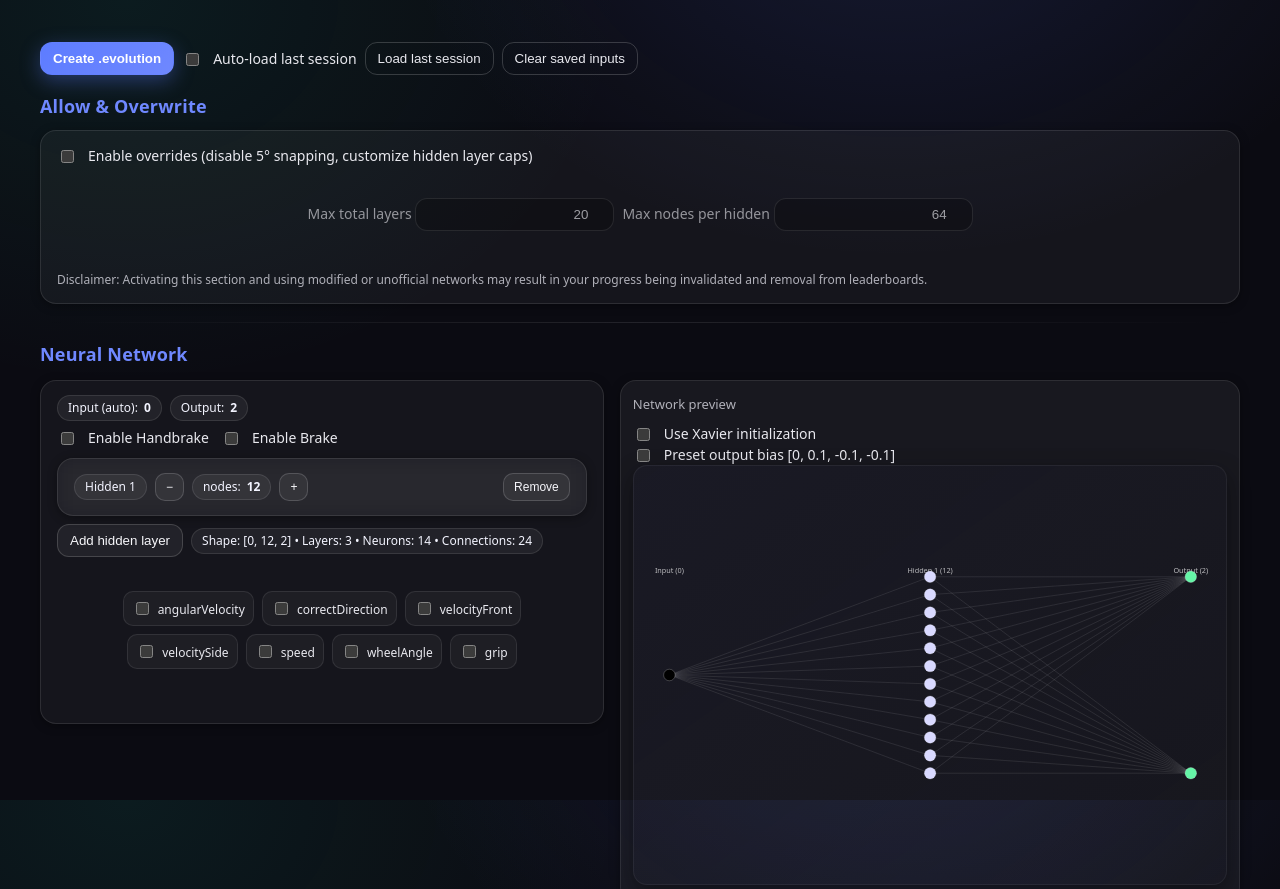
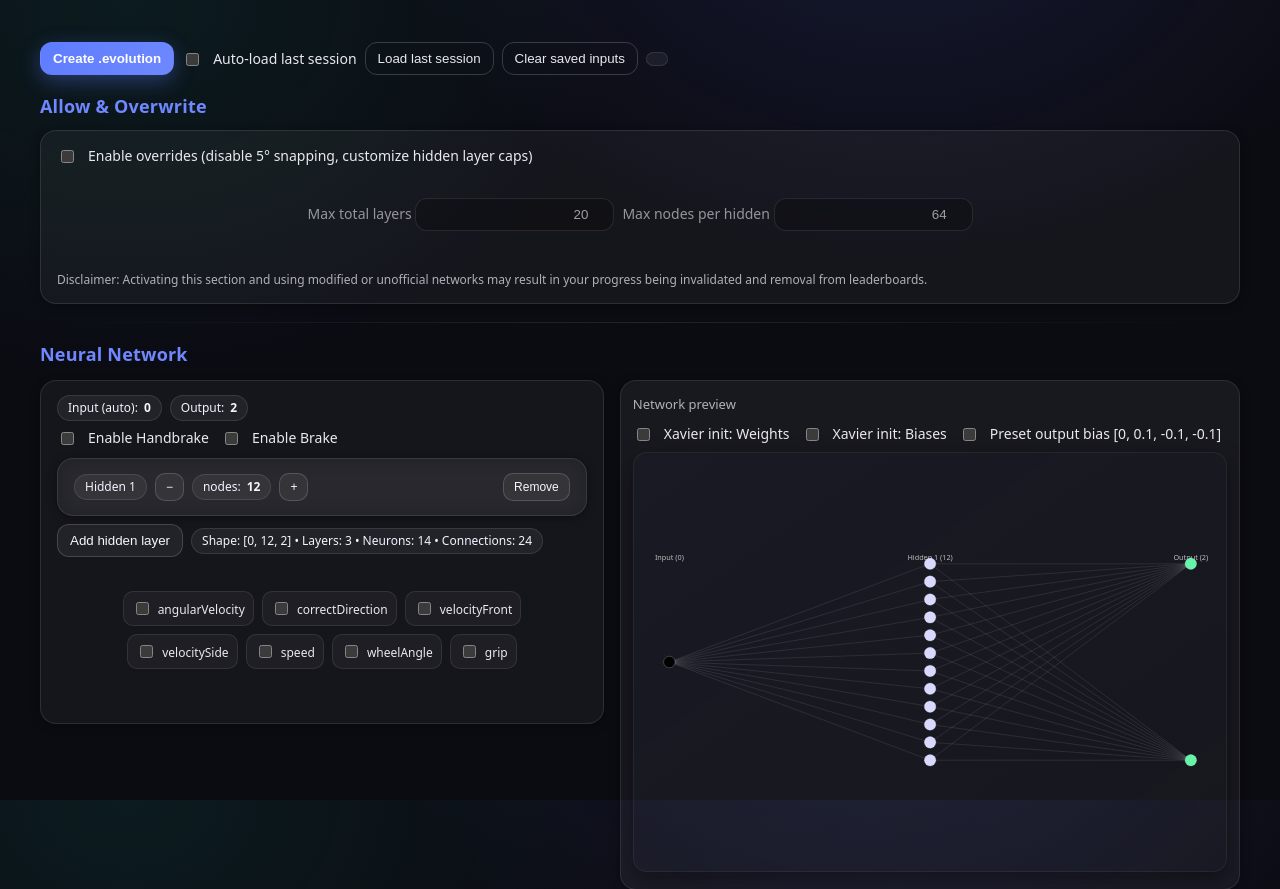
Before and after one commit to The-Mars-Guy/AI-Learns-To-Drive-Tool, a plain HTML site: page index.html in a window 1280 px wide. Shown: the top 889 px of the page. Drawn offline with Linux system fonts and the light colour scheme.

Commit message:
Update index.html

```diff
--- a/index.html
+++ b/index.html
@@ -18,6 +18,7 @@
           </label>
           <button id="loadSessionBtn" class="btn ghost">Load last session</button>
           <button id="clearCacheBtn" class="btn ghost">Clear saved inputs</button>
+          <span id="cStatus" class="pill" role="status" aria-live="polite"></span>
         </div>
       </section>
 
@@ -82,14 +83,22 @@
           <div class="col">
             <div class="visual-box">
               <div class="visual-title">Network preview</div>
+
+              <div class="row tight" style="align-items:center; gap:12px; margin-bottom:8px;">
                 <label class="row tight" style="align-items:center">
-				  <input type="checkbox" id="nnXavierInit" /> Use Xavier initialization
+                  <input type="checkbox" id="nnXavierWeights" /> Xavier init: Weights
+                </label>
+                <label class="row tight" style="align-items:center">
+                  <input type="checkbox" id="nnXavierBiases" /> Xavier init: Biases
                 </label>
                 <label class="row tight" style="align-items:center">
                   <input type="checkbox" id="nnPresetOutBias" />
                   Preset output bias [0, 0.1, -0.1, -0.1]
                 </label>
-              <svg id="nnSvg" width="100%" height="420" viewBox="0 0 980 380" preserveAspectRatio="xMidYMid meet" role="img" aria-label="Neural network diagram">
+              </div>
+
+              <svg id="nnSvg" width="100%" height="420" viewBox="0 0 980 380"
+                   preserveAspectRatio="xMidYMid meet" role="img" aria-label="Neural network diagram">
                 <rect class="nn-raycast" x="0" y="0" width="980" height="380" fill="transparent"></rect>
               </svg>
             </div>
@@ -153,7 +162,7 @@
     </div>
   </div>
 
-
-  <script type="module" src="js/app.js"></script>
+  <!-- Point to the ES module entry in /js -->
+  <script type="module" src="./js/app.js"></script>
 </body>
 </html>
```
Lines whose indentation alone changed are shown as unchanged.
